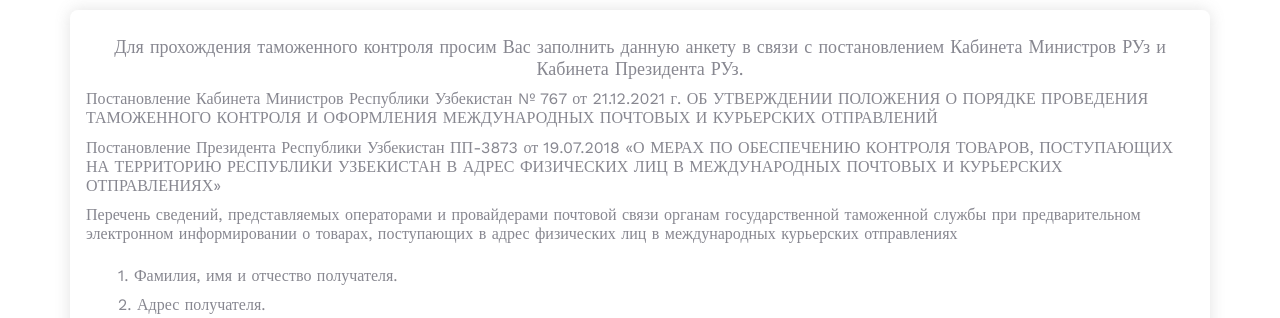
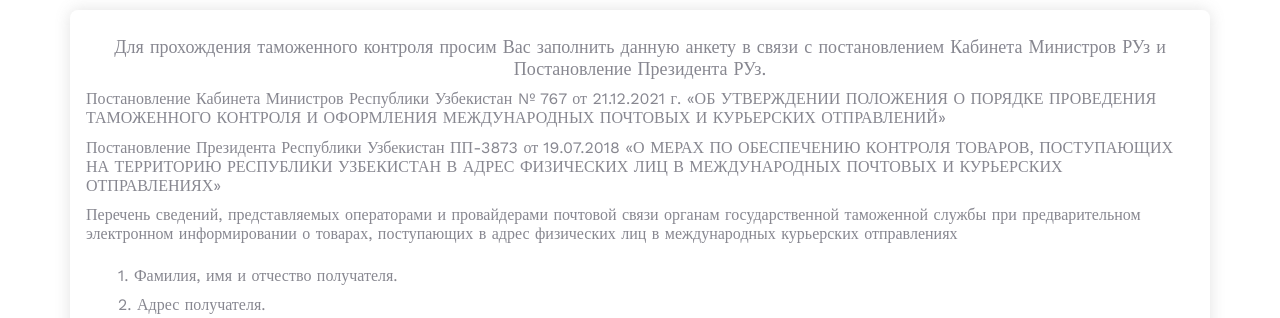
Before and after one commit to IldarSaygafarov2/meest, a Django app: page / in a window 1280 px wide. Shown: the top 318 px of the page. Run offline with Django 4.2, Linux system fonts and the light colour scheme.

Commit message:
added fixes

```diff
--- a/core/app/models.py
+++ b/core/app/models.py
@@ -16,3 +16,4 @@ class UserRequest(models.Model):
     class Meta:
         verbose_name = "Заявка"
         verbose_name_plural = "Заявки"
+        ordering = ['-created_at']
--- a/core/app/templates/app/index.html
+++ b/core/app/templates/app/index.html
@@ -18,7 +18,6 @@
 
     <div class="modal active">
         <button class="modal__btn">
-<!--            <img src="{% static 'close.svg' %}" alt="">-->
             X
         </button>
         <!--  -->
@@ -42,13 +41,13 @@
                     <h1 class="data-text-title">
                         Для прохождения таможенного контроля просим Вас заполнить данную
                         анкету в связи с постановлением Кабинета Министров РУз и
-                        Кабинета Президента РУз.
+                        Постановление Президента РУз.
                     </h1>
                     <h2 class="data-text-subtitle">
                         Постановление Кабинета Министров Республики Узбекистан № 767 от
-                        21.12.2021 г. ОБ УТВЕРЖДЕНИИ ПОЛОЖЕНИЯ О ПОРЯДКЕ ПРОВЕДЕНИЯ
+                        21.12.2021 г. «ОБ УТВЕРЖДЕНИИ ПОЛОЖЕНИЯ О ПОРЯДКЕ ПРОВЕДЕНИЯ
                         ТАМОЖЕННОГО КОНТРОЛЯ И ОФОРМЛЕНИЯ МЕЖДУНАРОДНЫХ ПОЧТОВЫХ И
-                        КУРЬЕРСКИХ ОТПРАВЛЕНИЙ
+                        КУРЬЕРСКИХ ОТПРАВЛЕНИЙ»
                     </h2>
                     <h2 class="data-text-subtitle">
                         Постановление Президента Республики Узбекистан ПП-3873 от 19.07.2018
```
